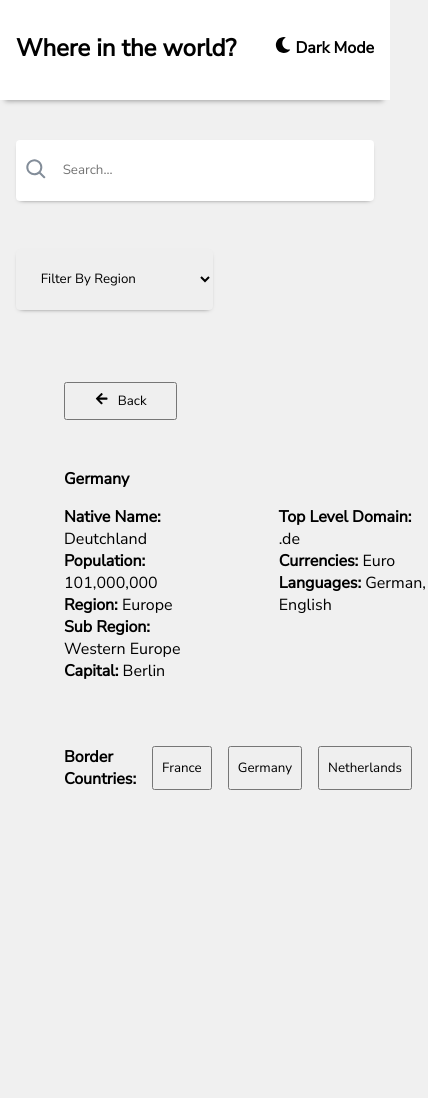
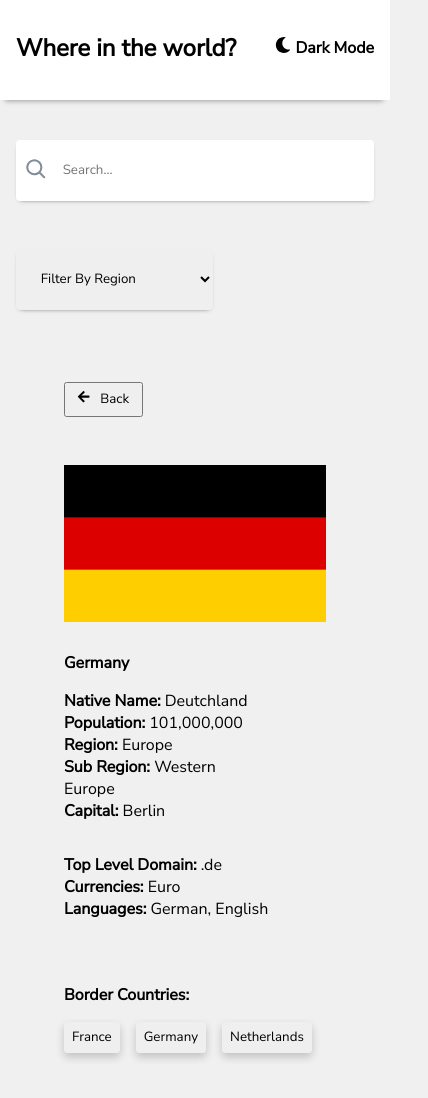
Before and after one commit to seyiram/countries, a React (Create React App) app: page / in a window 390 px wide. Shown: the top 1098 px of the page, 428 px wide, since content can reach past the window. Before the commit the page ends 902 px from the top, so only its background shows below. Built offline with nearby package versions, Linux system fonts and the light colour scheme.

Commit message:
add mobile responsiveness to selected country

```diff
--- a/src/App.css
+++ b/src/App.css
@@ -182,6 +182,60 @@
 
 .country__content--bottom button {
   margin-right: 1rem;
-  padding: 0rem 0.5rem;
+  padding: 0.4rem 0.5rem;
+  box-shadow: 0 4px 8px 0 rgba(0, 0, 0, 0.2);
+  border: none;
+  border-radius: 0.2rem;
+}
 
+/* mobile */
+@media (max-width: 746px) {
+  .country {
+    display: flex;
+    flex-direction: column;
+  }
+
+  .country__button {
+    padding: 0.4rem 0rem;
+    max-width: 30%;
+  }
+
+  .country__img img {
+    margin-bottom: 1.5rem;
+  }
+
+  .country__wrapper {
+    display: flex;
+    flex-direction: column;
+    align-items: flex-start;
+  }
+
+  .country__img {
+    min-width: 100%;
+  }
+
+  .country__content {
+  }
+
+  .country__content--top {
+    display: flex;
+    flex-direction: column;
+  }
+
+  .country__content--left {
+    margin-bottom: 2rem;
+  }
+
+  .country__content--bottom {
+    display: flex;
+    flex-direction: column;
+  }
+
+  .country__content--bottom-title {
+    margin-bottom: 1rem;
+  }
+
+  .country__content--bottom-buttons {
+    display: flex;
+  }
 }
--- a/src/components/Country.js
+++ b/src/components/Country.js
@@ -46,12 +46,16 @@
               </div>
             </div>
             <div className="country__content--bottom">
+              <div className="country__content--bottom-title">
                 <p>
                   <span>Border Countries:</span>
                 </p>
+              </div>
+              <div className="country__content--bottom-buttons">
                 <button>France</button>
                 <button>Germany</button>
                 <button>Netherlands</button>
+              </div>
             </div>
           </div>
         </div>
```
Lines whose indentation alone changed are shown as unchanged.
